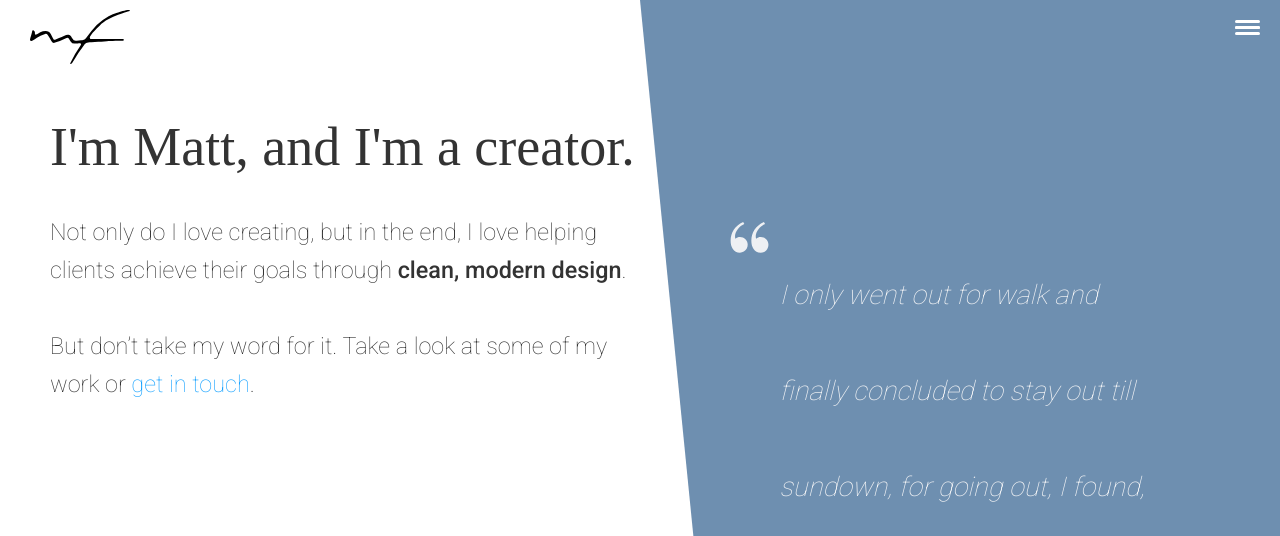
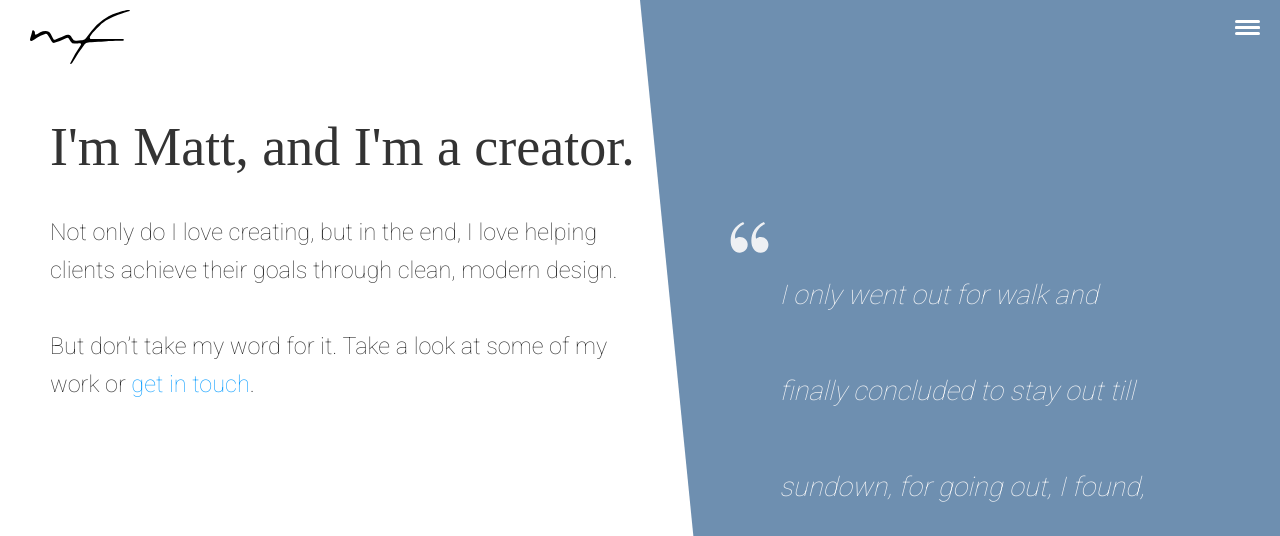
Before and after one commit to fattmitch/fattmitch.github.io, a Jekyll site: the page built from index.html, in a window 1280 px wide and 900 px high, cut to the strip 0-536 px from the top of the window. Built offline with Jekyll 4.4.1, drawn with Linux system fonts in a browser that asks for light colours; nearby versions of some CDN libraries; some web fonts are replaced.

Commit message:
minor copy change

```diff
--- a/index.html
+++ b/index.html
@@ -6,7 +6,7 @@ title: Matt Fitch - UI Designer
 <div class="section-container" data-anchor="top">
   <div class="home-container">
     <h1 class="home-large">I'm Matt, and I'm a creator.</h1>
-    <p class="description">Not only do I love creating, but in the end, I love helping clients achieve their goals through <strong>clean, modern design</strong>.<br><br>But don’t take my word for it. Take a look at some of my work or <a href="#contact">get in touch</a>.
+    <p class="description">Not only do I love creating, but in the end, I love helping clients achieve their goals through clean, modern design.<br><br>But don’t take my word for it. Take a look at some of my work or <a href="#contact">get in touch</a>.
   </div>
   <div class="my-mug"></div>
   <div class="home-beach">
```
